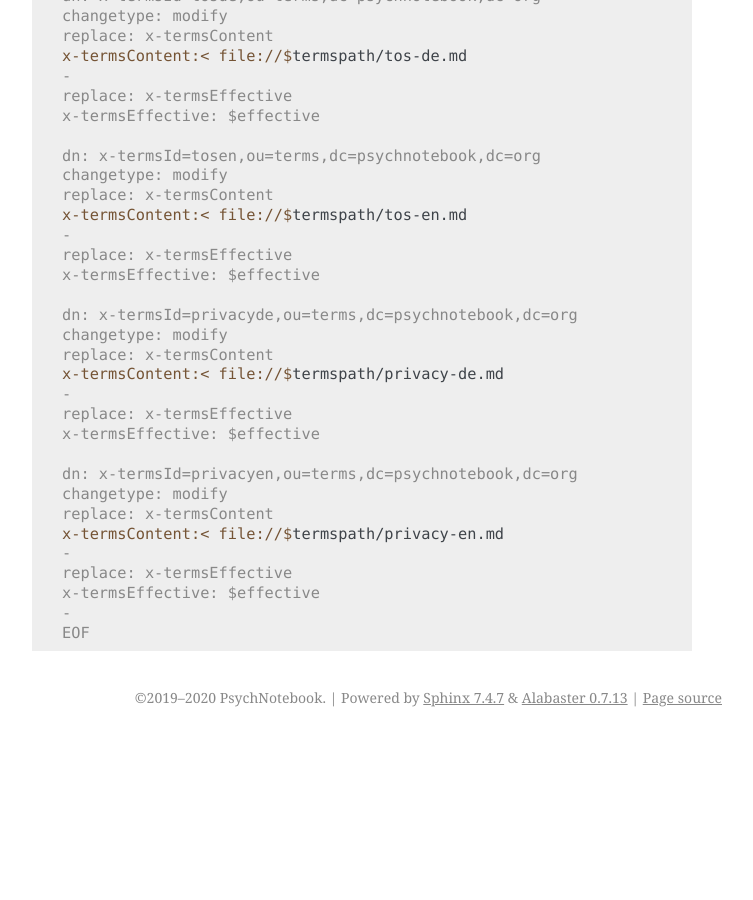
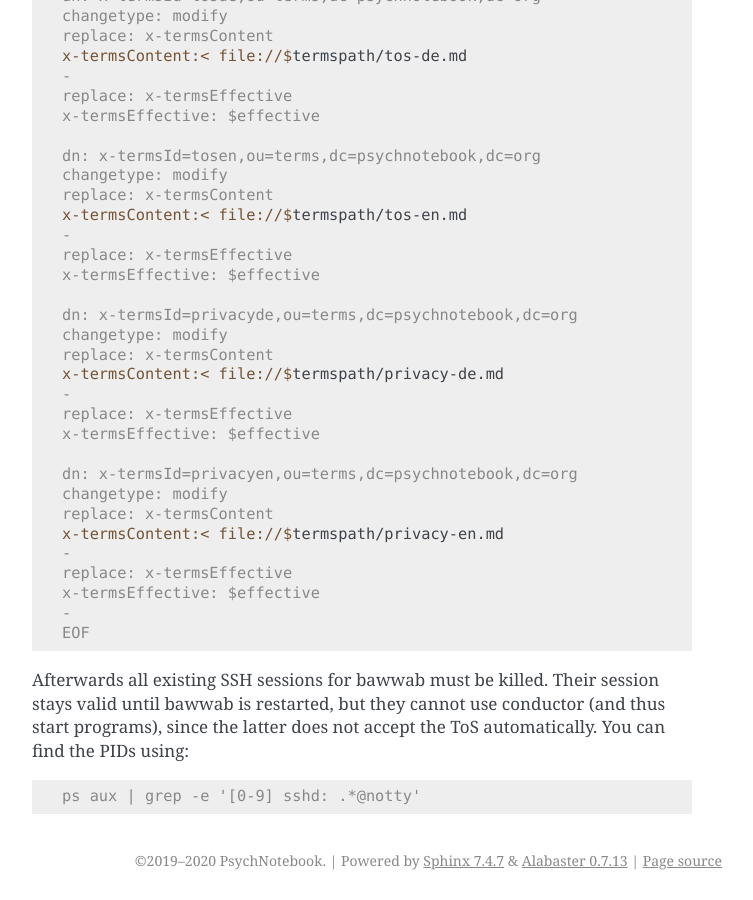
Before and after one commit to leibniz-psychology/psychnotebook-deploy, a Sphinx documentation site: the page built from doc/tasks.rst, in a window 1280 px wide and 900 px high, scrolled down 2737 px. Shown: the whole window, without its empty margins (388-1141 px from the left). Built offline with Sphinx 7.4.7, drawn with Linux system fonts in a browser that asks for light colours; before the commit the page ends 3474 px from its top, so only the background shows below that.

Commit message:
tasks: Sessions must be closed, when changing the ToS
Based on post-mortem.

```diff
--- a/doc/tasks.rst
+++ b/doc/tasks.rst
@@ -177,3 +177,12 @@ update to LDAP:
 	x-termsEffective: $effective
 	-
 	EOF
+
+Afterwards all existing SSH sessions for bawwab must be killed. Their session
+stays valid until bawwab is restarted, but they cannot use conductor (and thus
+start programs), since the latter does not accept the ToS automatically. You
+can find the PIDs using:
+
+.. code:: console
+
+	ps aux | grep -e '[0-9] sshd: .*@notty'
```
